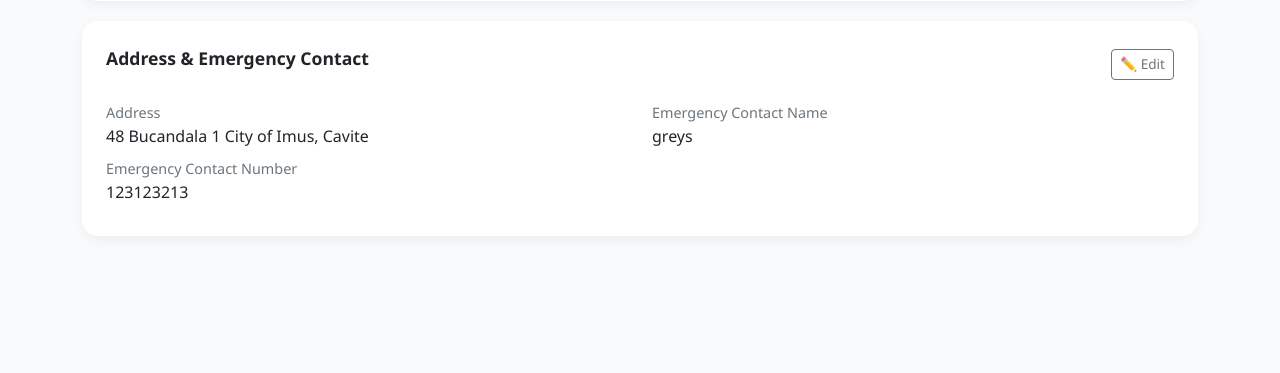
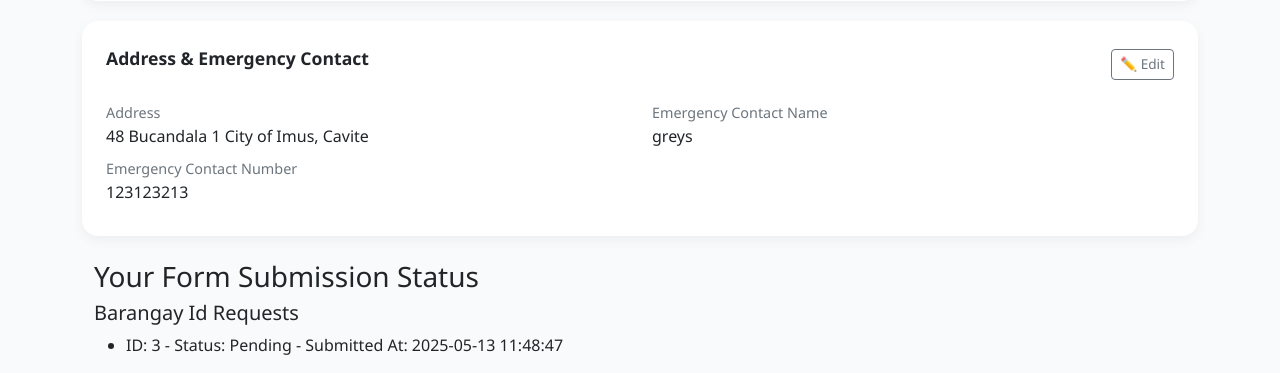
Before and after one commit to cvsuRicJohn/barangay-system, a PHP site: page /profile.php in a window 1280 px wide. Shown: the part 583-956 px from the top of the page. Before the commit the page ends 782 px from the top, so only its background shows below. Run offline with PHP 8.4, Linux system fonts and the light colour scheme; a user stored in the database is signed in; data comes from the database, SQL or seed files in the repository.

Commit message:
push new

```diff
--- a/barangay-system-main/chatbot-main/css/profile.css
+++ b/barangay-system-main/chatbot-main/css/profile.css
@@ -50,4 +50,5 @@
             text-align: left !important;
             width: 100%;
         }
+
     }
--- a/barangay-system-main/chatbot-main/forms/barangay-clearance.php
+++ b/barangay-system-main/chatbot-main/forms/barangay-clearance.php
@@ -64,10 +64,10 @@ if ($_SERVER["REQUEST_METHOD"] == "POST") {
         // Insert into database
         try {
             $stmt = $pdo->prepare("INSERT INTO barangay_clearance
-                (first_name, middle_name, last_name, complete_address, birth_date, age, status, mobile_number, years_of_stay, purpose, student_patient_name, student_patient_address, relationship, shipping_method, submitted_at)
-                VALUES (?, ?, ?, ?, ?, ?, ?, ?, ?, ?, ?, ?, ?, ?, NOW())");
+                (user_id, first_name, middle_name, last_name, complete_address, birth_date, age, status, mobile_number, years_of_stay, purpose, student_patient_name, student_patient_address, relationship, shipping_method, submitted_at)
+                VALUES (?, ?, ?, ?, ?, ?, ?, ?, ?, ?, ?, ?, ?, ?, ?, NOW())");
             $stmt->execute([
-                $first_name, $middle_name, $last_name, $complete_address, $birth_date, $age, $status, $mobile_number,
+                $_SESSION['user_id'], $first_name, $middle_name, $last_name, $complete_address, $birth_date, $age, $status, $mobile_number,
                 $years_of_stay, $purpose, $student_patient_name, $student_patient_address, $relationship, $shipping_method
             ]);
             $success_message = "Form successfully submitted!";
--- a/barangay-system-main/chatbot-main/profile.php
+++ b/barangay-system-main/chatbot-main/profile.php
@@ -86,6 +86,60 @@ try {
             <div class="col-md-6 mb-2"><span class="info-label">Emergency Contact Number</span><br><span class="info-value"><?= htmlspecialchars($user['emergency_contact_number']) ?></span></div>
         </div>
     </div>
+<?php
+// Fetch form submission statuses for the user
+$formTables = [
+    'barangay_id_requests',
+    'barangay_clearance',
+    'certificate_of_indigency_requests',
+    'certificate_of_residency_requests',
+    'baptismal_certification_requests',
+    'certificate_of_good_moral_requests',
+    'cohabitation_certification_requests',
+    'construction_clearance_requests',
+    'first_time_job_seeker_requests',
+    'late_birth_registration_requests',
+    'non_residency_certification_requests',
+    'no_income_certification_requests',
+    'out_of_school_youth_requests',
+    'solo_parent_requests',
+    'unemployment_certification_requests'
+];
+
+$formStatuses = [];
+foreach ($formTables as $table) {
+    // Check if user_id column exists in the table
+    $columnCheckStmt = $pdo->prepare("SHOW COLUMNS FROM $table LIKE 'user_id'");
+    $columnCheckStmt->execute();
+    $hasUserId = $columnCheckStmt->fetch();
+
+    if ($hasUserId) {
+        $stmt = $pdo->prepare("SELECT id, status, submitted_at FROM $table WHERE user_id = ? ORDER BY submitted_at DESC");
+        $stmt->execute([$_SESSION['user_id']]);
+        $results = $stmt->fetchAll();
+        if (!empty($results)) {
+            $formStatuses[$table] = $results;
+        }
+    }
+    // Do not include forms with no submissions
+}
+?>
+<div class="container mt-4">
+    <h3>Your Form Submission Status</h3>
+    <?php foreach ($formStatuses as $formName => $submissions): ?>
+        <h5><?php echo ucwords(str_replace('_', ' ', $formName)); ?></h5>
+        <?php if (empty($submissions)): ?>
+            <p>No submissions found.</p>
+        <?php else: ?>
+            <ul>
+                <?php foreach ($submissions as $submission): ?>
+                    <li>
+                        ID: <?php echo htmlspecialchars($submission['id']); ?> - Status: <?php echo htmlspecialchars(ucfirst($submission['status'] ?? 'Pending')); ?> - Submitted At: <?php echo htmlspecialchars($submission['submitted_at']); ?>
+                    </li>
+                <?php endforeach; ?>
+            </ul>
+        <?php endif; ?>
+    <?php endforeach; ?>
 </div>
 </body>
 </html>
```
Lines whose indentation alone changed are shown as unchanged.
